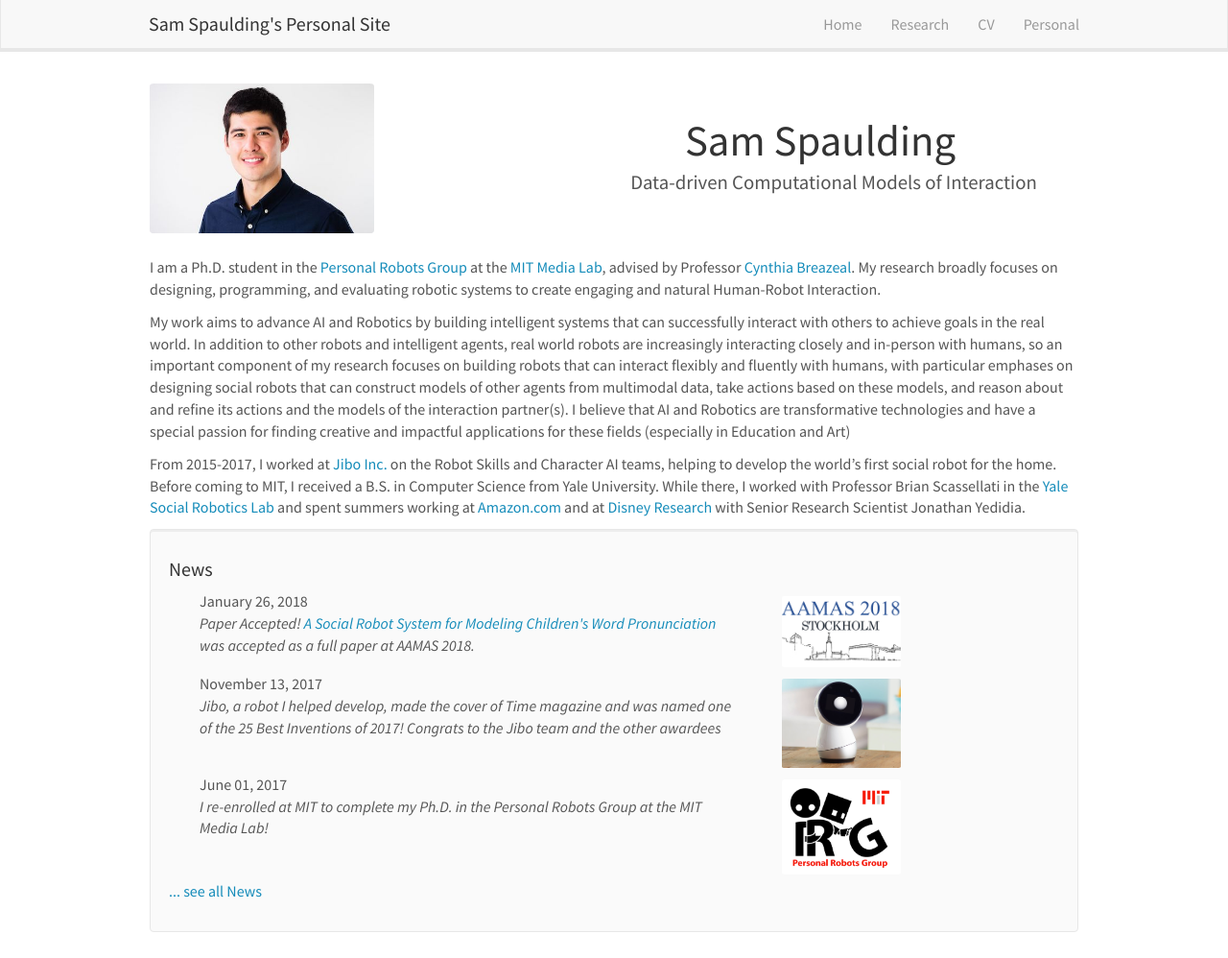
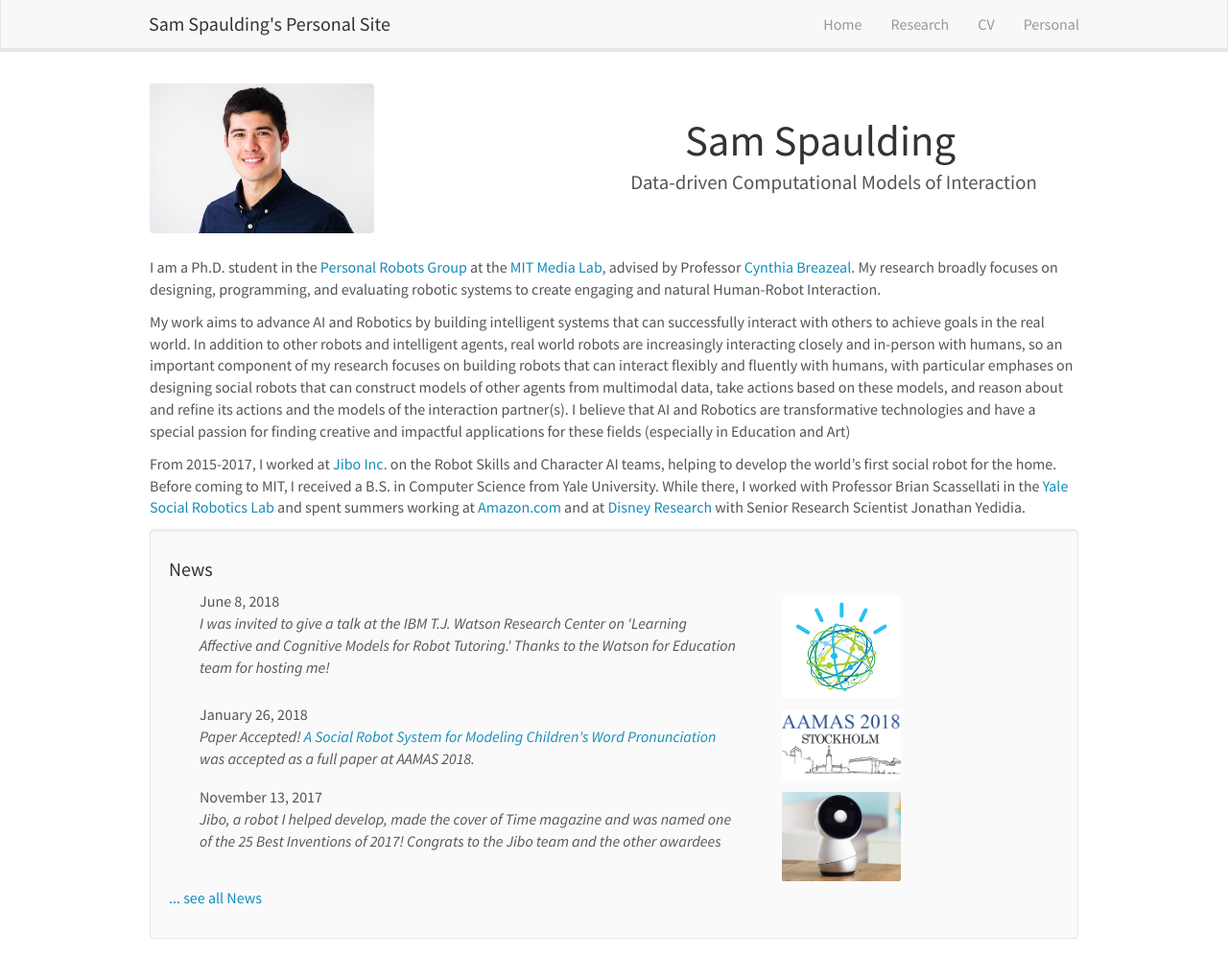
Before and after one commit to SamSpaulding/SamSpaulding.github.io, a Jekyll site: the page built from _pages/home.md, in a window 1280 px wide and 998 px high. Shown: the whole window at 96% size. Built offline with Jekyll 4.4.1, drawn with Linux system fonts in a browser that asks for light colours.

Commit message:
updated CV and watson talk

```diff
--- a/_data/news.yml
+++ b/_data/news.yml
@@ -1,3 +1,7 @@
+- date: June 8, 2018
+  headline: "I was invited to give a talk at the IBM T.J. Watson Research Center on 'Learning Affective and Cognitive Models for Robot Tutoring.' Thanks to the Watson for Education team for hosting me!"
+  image: <img src='images/news_pics/watson.png'>
+
 - date: January 26, 2018
   headline: "Paper Accepted! <a href='resources/aamas_gpr_17.pdf'>A Social Robot System for Modeling Children's Word Pronunciation</a>
                       was accepted as a full paper at <a href='http://celweb.vuse.vanderbilt.edu/aamas18/'></a>AAMAS 2018."
```
Also changed, not shown: _pages/home.md (line endings or trailing spaces), images/news_pics/watson.png (added), 1 other file.
